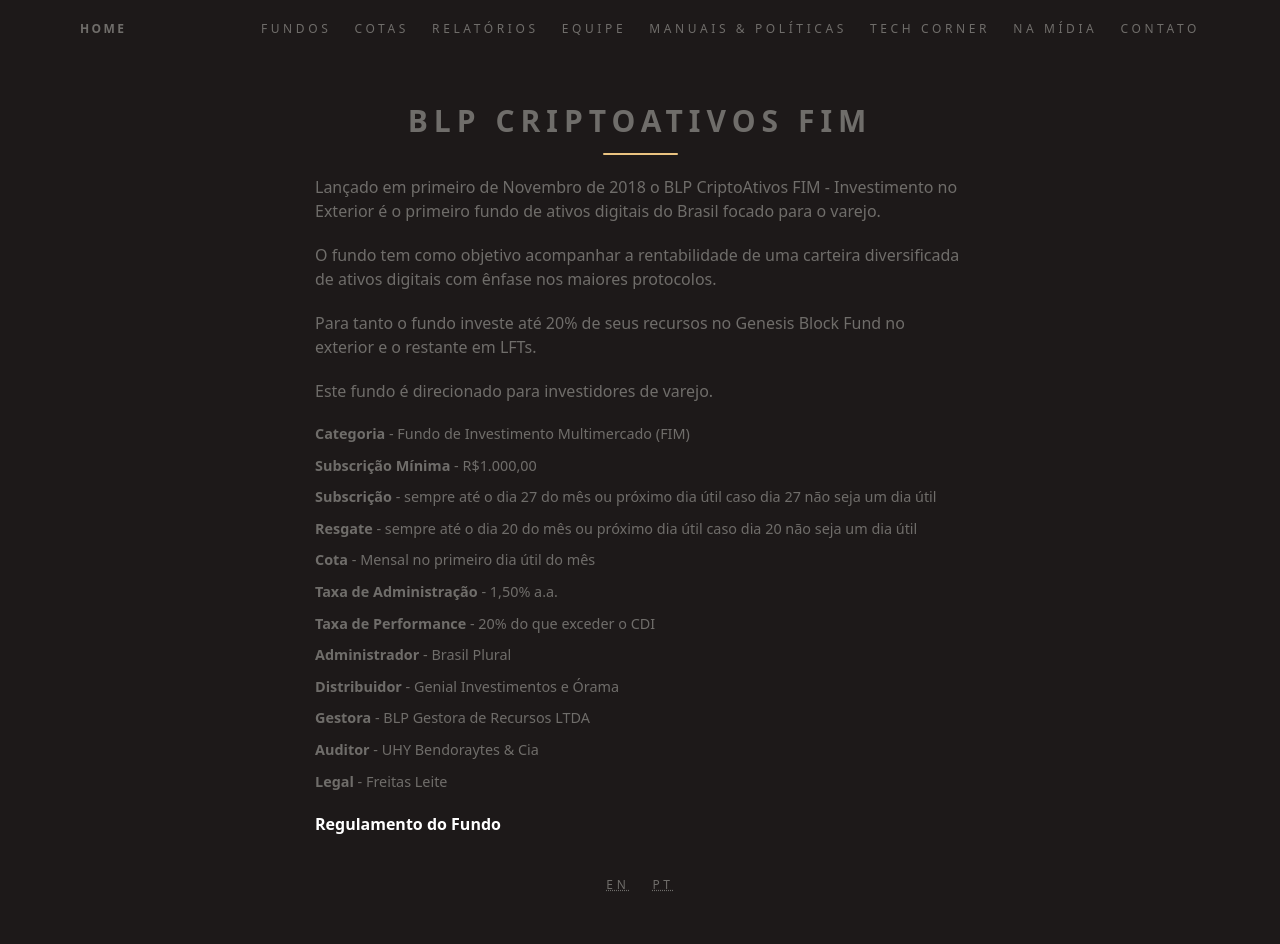
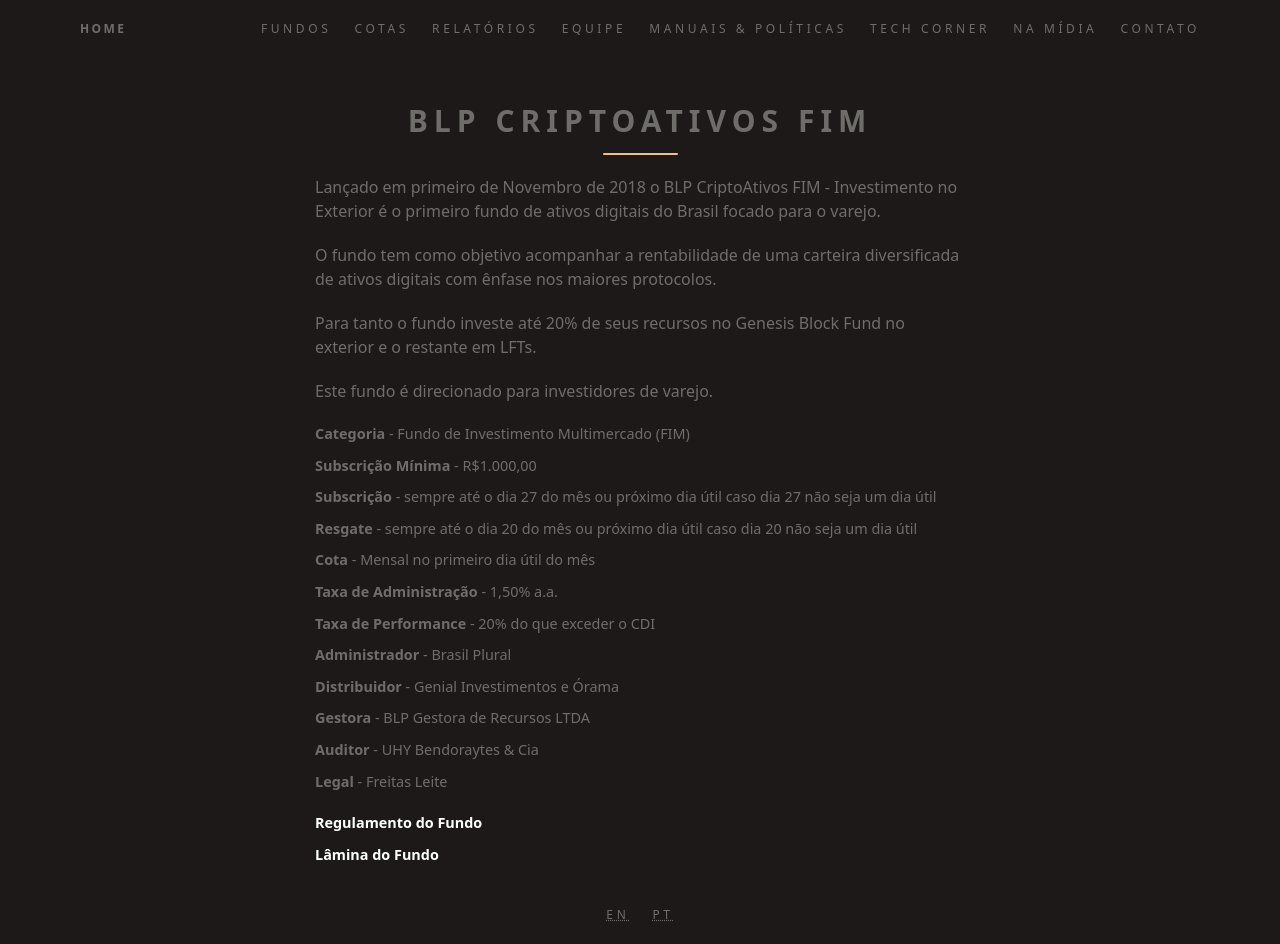
Before and after one commit to ateliedetemas/blpcrypto, a Jekyll site: the page built from fundos/ativos-fim.md, in a window 1280 px wide. Built offline with Jekyll 4.4.1, drawn with Linux system fonts in a browser that asks for light colours; before the commit the page ends 914 px from its top, so only the background shows below that.

Commit message:
Update ativos-fim.md

```diff
--- a/fundos/ativos-fim.md
+++ b/fundos/ativos-fim.md
@@ -25,4 +25,5 @@ Este fundo é direcionado para investidores de varejo.
 - **Auditor** - UHY Bendoraytes & Cia
 - **Legal** - Freitas Leite
 
-[**Regulamento do Fundo**]({{ '/assets/documents/regulamento-blpcriptoativos-fim.pdf' }})
+- [**Regulamento do Fundo**]({{ '/assets/documents/regulamento-blpcriptoativos-fim.pdf' }})
+- [**Lâmina do Fundo**]({{ '/assets/documents/LCA0519.pdf' }})
```
